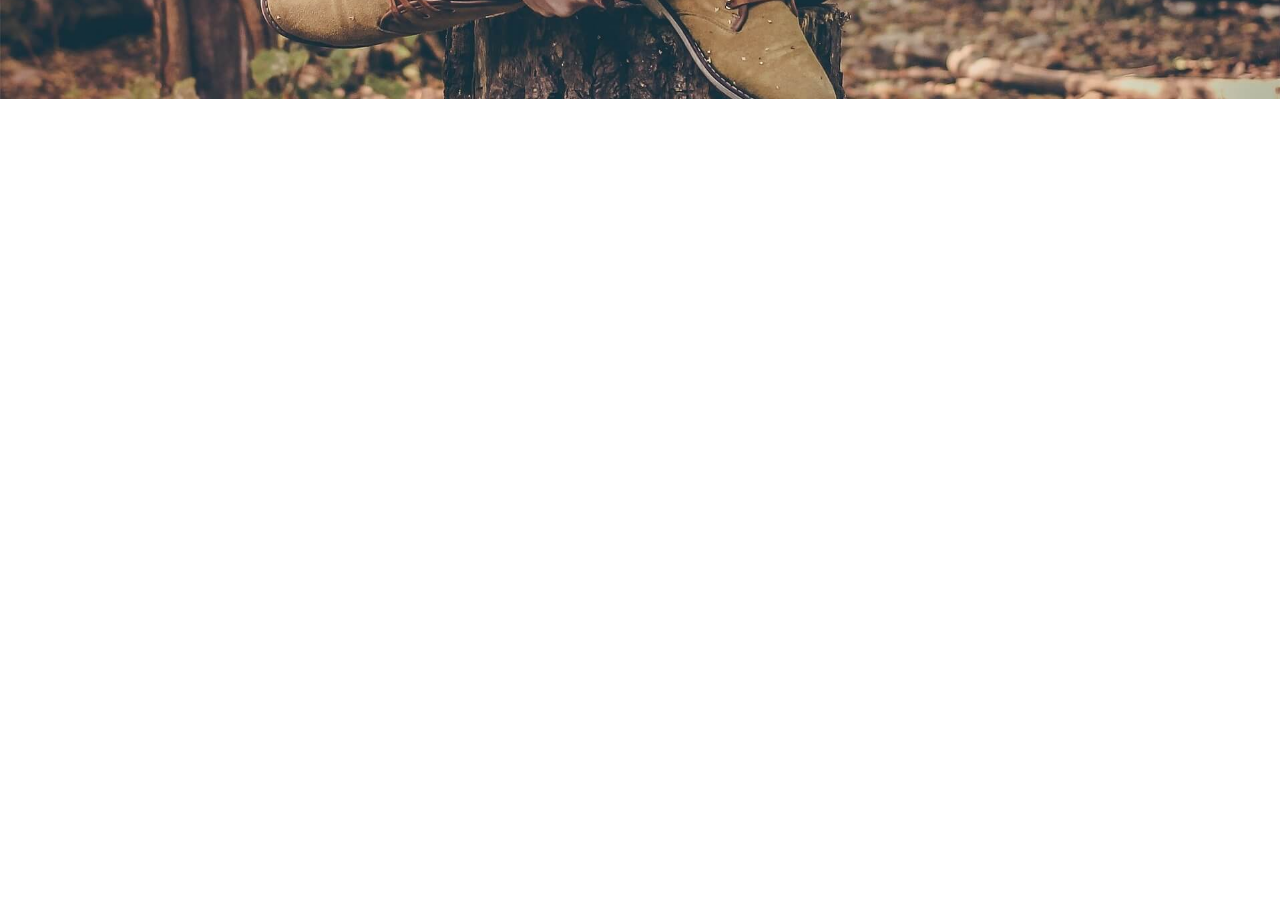
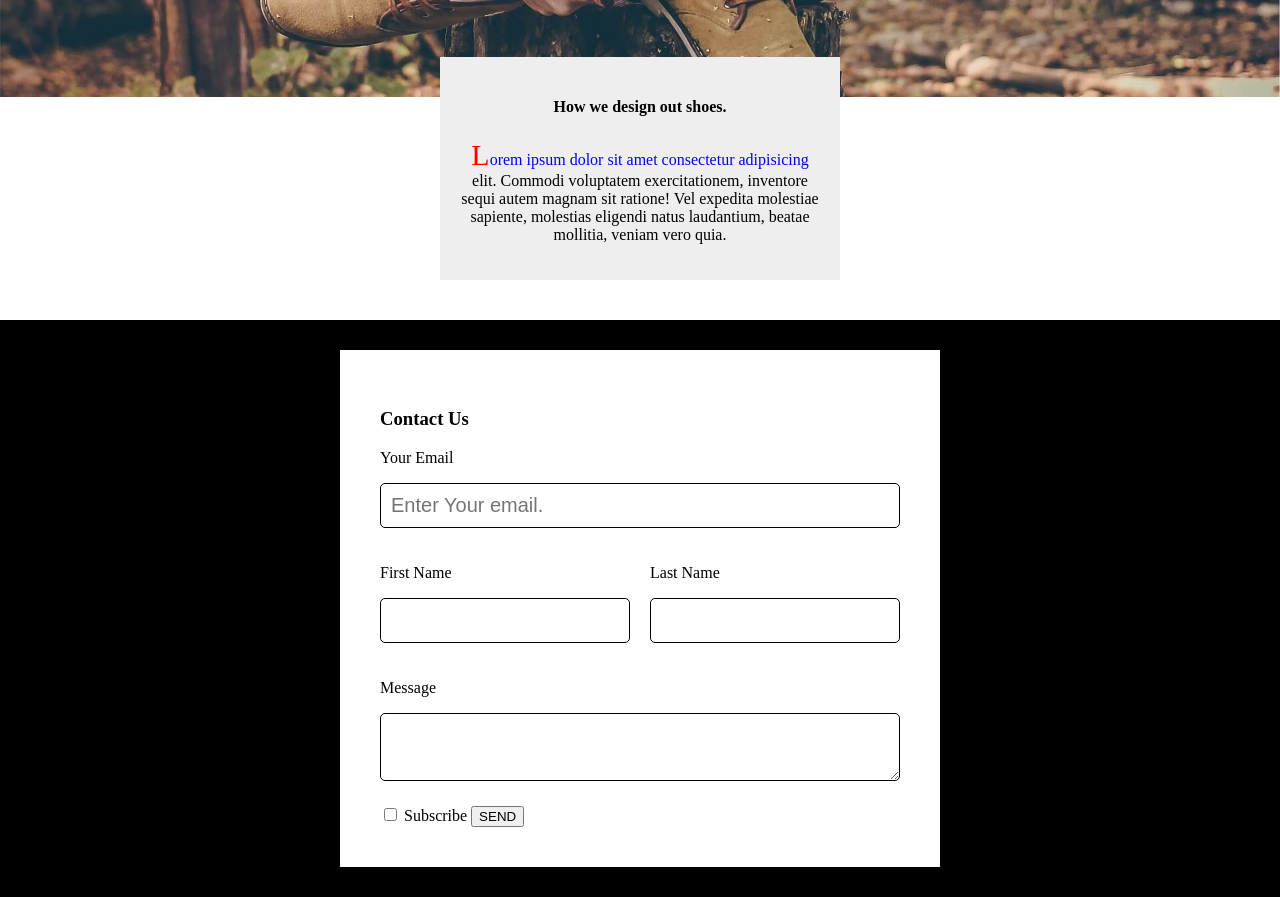
Before and after one commit to Navii112/html_work, a plain HTML site: page shoes/shoes.html in a window 1280 px wide. Shown: the part 403-1300 px from the top of the page. Before the commit the page ends 800 px from the top, so only its background shows below. Drawn offline with Linux system fonts and the light colour scheme.

Commit message:
fix : shoes 관련 html / css 수정 및 추가

```diff
--- a/shoes/css/shoes.css
+++ b/shoes/css/shoes.css
@@ -2,6 +2,9 @@ body {
   margin: 0;
 }
 
+div {
+  box-sizing: border-box;
+}
 .main-background {
   width: 100%;
   height: 500px;
@@ -11,6 +14,7 @@ body {
   background-position: center;
   padding: 1px;
   text-align: center;
+  position: relative;
 }
 
 .main-title {
@@ -33,4 +37,67 @@ body {
   padding: 15px;
   border-radius: 5px;
   border: none;
+  position: absolute;
+  left: 50%;
+  transform: translateX(-50%);
+  bottom: 100px;
 }
+
+.main-button:hover {
+  color: red;
+}
+
+.explain-box {
+  width: 400px;
+  margin: auto;
+  padding: 20px;
+  text-align: center;
+  background-color: #eee;
+  position: relative;
+  top: -40px;
+}
+
+.pseudo::first-letter {
+  color: red;
+  font-size: 30px;
+}
+
+.pseudo::first-line {
+  color: blue;
+}
+
+div, input, textarea {
+  box-sizing: border-box;
+}
+
+.form-background {
+  background-color: black;
+  padding: 30px;
+}
+
+.form-white {
+  background-color: white;
+  padding: 30px;
+  width: 80%;
+  margin: auto;
+  max-width: 600px;
+}
+
+.form-input {
+  width: 100%;
+  padding: 10px;
+  font-size: 20px;
+  border: 1px solid black;
+  border-radius: 5px;
+}
+
+.w-100 {
+  width: 100%;
+  padding: 10px;
+}
+
+.w-50 {
+  width: 50%;
+  padding: 10px;
+  float: left;
+}
--- a/shoes/shoes.html
+++ b/shoes/shoes.html
@@ -14,8 +14,49 @@
       Lorem ipsum dolor, sit amet consectetur adipisicing elit. Error nam sunt ipsa suscipit recusandae repellendus quia itaque quos inventore maiores a quas nemo reiciendis id est temporibus numquam, sapiente obcaecati!
       Eum odit libero sunt voluptatum id, magni et repudiandae repellendus reiciendis similique fugit fuga architecto quo non, dolorum sapiente soluta, cum iste nesciunt a nulla eius consectetur ipsam maxime! Excepturi?
       Minima beatae excepturi consectetur possimus cumque quam veritatis, libero pariatur dolores nostrum esse perferendis sequi optio iure dolorum distinctio culpa? Culpa eligendi laboriosam, modi ducimus non explicabo qui facilis cumque!
+      Lorem ipsum dolor, sit amet consectetur adipisicing elit. Error nam sunt ipsa suscipit recusandae repellendus quia itaque quos inventore maiores a quas nemo reiciendis id est temporibus numquam, sapiente obcaecati!
+      Eum odit libero sunt voluptatum id, magni et repudiandae repellendus reiciendis similique fugit fuga architecto quo non, dolorum sapiente soluta, cum iste nesciunt a nulla eius consectetur ipsam maxime! Excepturi?
+      Minima beatae excepturi consectetur possimus cumque quam veritatis, libero pariatur dolores nostrum esse perferendis sequi optio iure dolorum distinctio culpa? Culpa eligendi laboriosam, modi ducimus non explicabo qui facilis cumque!
     </p>
     <button class="main-button">구매하기</button>
   </div>
+  <div class="explain-box">
+        <h4>How we design out shoes.</h4>
+        <p class="pseudo">
+          Lorem ipsum dolor sit amet consectetur adipisicing elit.
+            Commodi voluptatem exercitationem, inventore sequi autem magnam sit ratione! Vel
+            expedita molestiae sapiente, molestias eligendi natus laudantium,
+            beatae mollitia, veniam vero quia.</p>
+    </div>
+    <div class="form-background">
+      <div class="form-white">
+        <form action="" method="get">
+          <div class="w-100">
+            <h3>Contact Us</h3>
+            <p>Your Email</p>
+            <input type="email" class="form-input"
+            placeholder="Enter Your email.">
+          </div>
+          <div class="w-50">
+            <p>First Name</p>
+            <input type="text" class="form-input">
+          </div>
+          <div class="w-50">
+            <p>Last Name</p>
+            <input type="text" class="form-input">
+          </div>
+          <div style="clear:both"></div>
+          <div class="w-100">
+            <p>Message</p>
+            <textarea class="form-input"></textarea>
+          </div>
+          <div class="w-100">
+            <input type="checkbox" id="sub">
+            <label for="sub">Subscribe</label>
+            <button class="yellow-button">SEND</button>
+          </div>
+        </form>
+      </div>
+    </div>
 </body>
 </html>
```
Also changed, not shown: position/position.html (added, +61 -0 lines).
